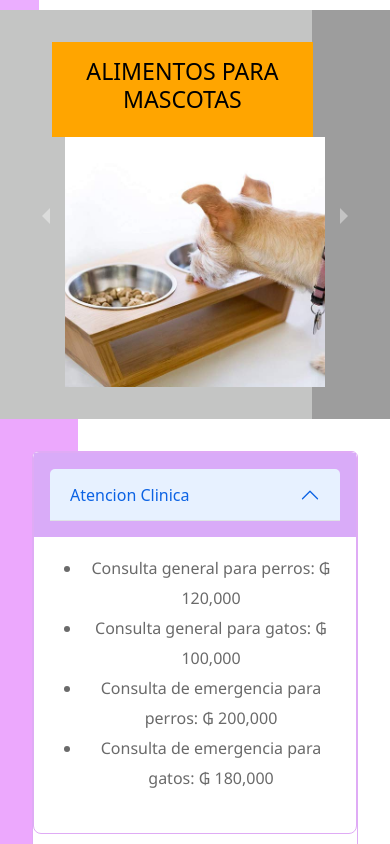
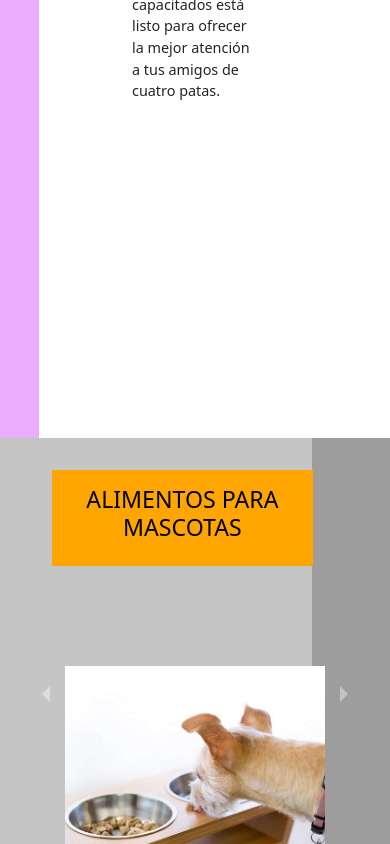
Before and after one commit to Lelouch-99/VetProject, a React (Create React App) app: page / in a window 390 px wide. Shown: the part 1120-1964 px from the top of the page. Built offline with nearby package versions, Linux system fonts and the light colour scheme.

Commit message:
project whitout api

```diff
--- a/src/Sections/Components/About/About.css
+++ b/src/Sections/Components/About/About.css
@@ -25,10 +25,12 @@
   @media (max-width: 765px) {
     .full-width-text {
       padding: 3rem; /* Reducir el padding en dispositivos móviles */
+      height: 710px;
     }
 
     .tittle {
       font-size: 1.5rem; /* Reducir el tamaño de fuente del título en dispositivos móviles */
+
     }
 
     .texto {
--- a/src/Sections/Components/Home/Slider/Slider.css
+++ b/src/Sections/Components/Home/Slider/Slider.css
@@ -28,7 +28,7 @@
 /* Estilos específicos para pantallas pequeñas (móviles) */
 @media (max-width: 765px) {
   .carousel-item {
-    height: 500px; /* Reducir la altura del carrusel en dispositivos móviles */
+    height: 720px; /* Reducir la altura del carrusel en dispositivos móviles */
   }
 
   .eslogan {
--- a/src/Sections/Components/Products/Products.css
+++ b/src/Sections/Components/Products/Products.css
@@ -33,9 +33,11 @@
   @media (max-width: 765px) {
     .products-container {
       padding: 2rem; /* Reducir el padding en dispositivos móviles */
+      height: 710px;
     }
 
     .image {
+      margin-top: 100px;
       height: 250px; /* Reducir la altura de la imagen en dispositivos móviles */
     }
 
--- a/src/Sections/Components/Service/Service.css
+++ b/src/Sections/Components/Service/Service.css
@@ -69,6 +69,7 @@
   .service-container {
     flex-direction: column; /* Cambiar a disposición de columna en dispositivos móviles */
     padding: 2rem; /* Reducir el padding en dispositivos móviles */
+    height: 710px;
   }
 
   .image-container {
```
